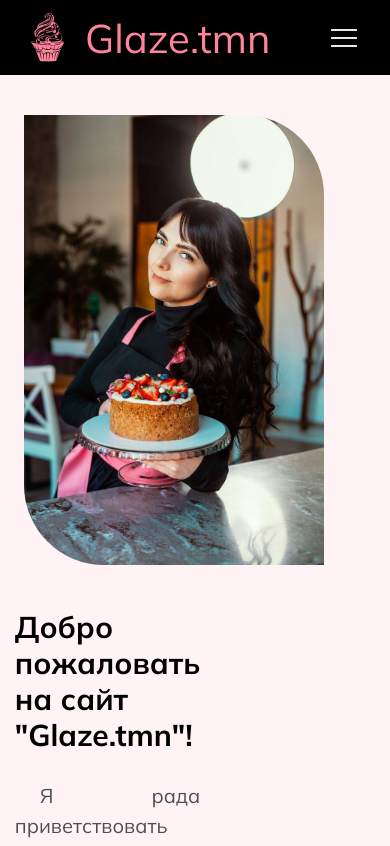
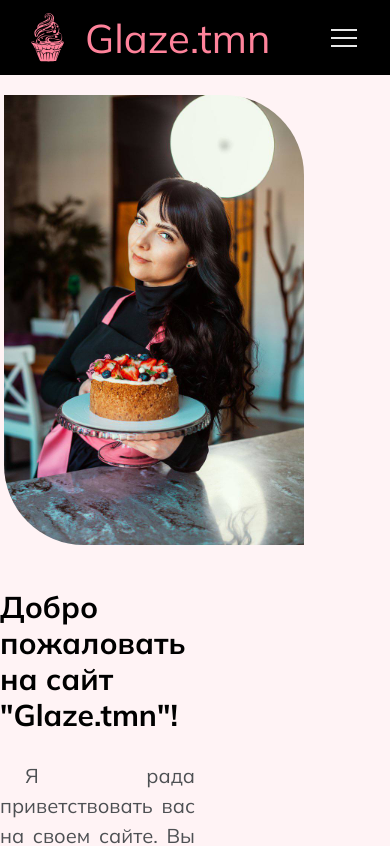
Before and after one commit to ZakirovaVera/DiplomProject_ZakirovaV, a Vue app: page / in a window 390 px wide. Shown: the top 846 px of the page. Built offline with nearby package versions, Linux system fonts and the light colour scheme.

Commit message:
HomePage promo планшет адаптив

```diff
--- a/src/pages/HomePage.vue
+++ b/src/pages/HomePage.vue
@@ -301,8 +301,8 @@ export default {
 
 @media (max-width: 1024px) {
     .promo{
-        padding-left: 20px;
-        padding-right: 20px;
+        padding-top: 20px;
+        padding-bottom: 20px;
     }
     .promo__title {
         font-size: 30px;
```
